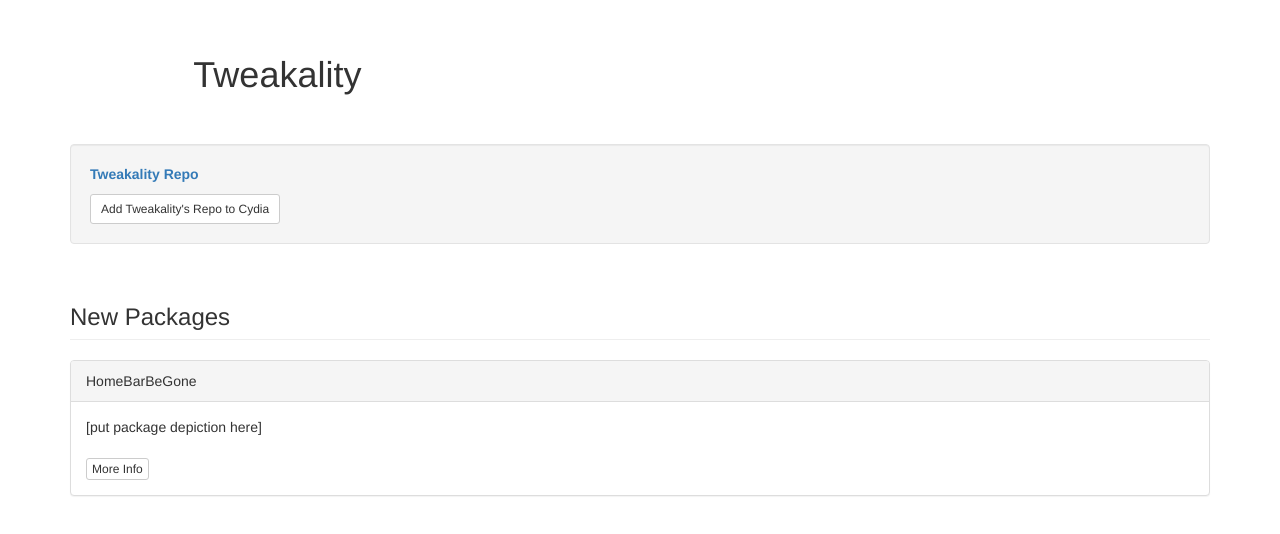
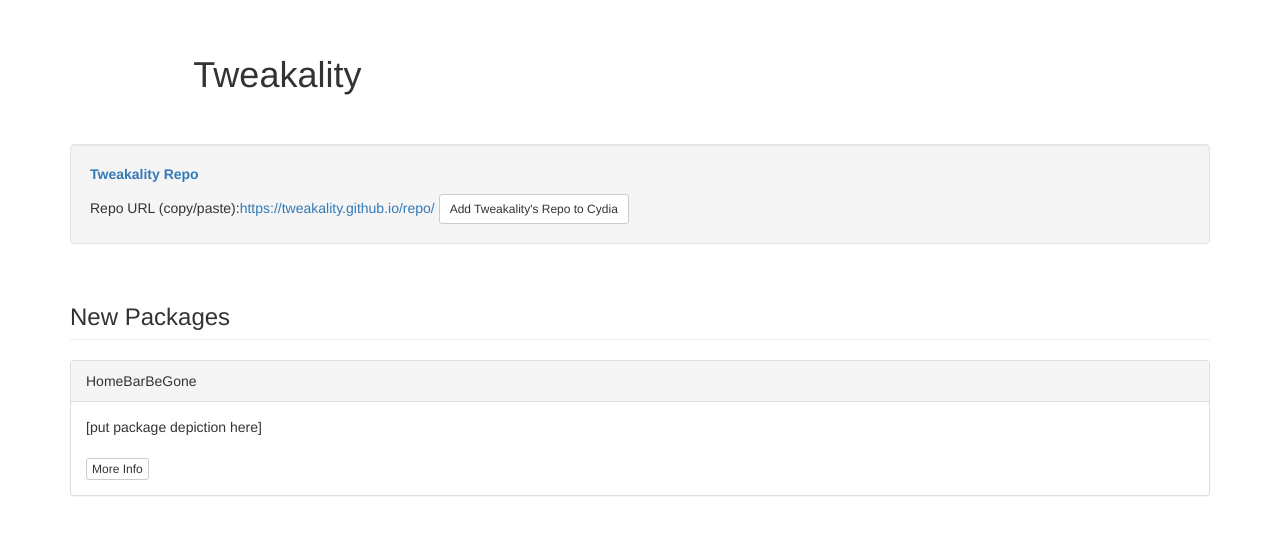
Before and after one commit to Tweakality/repo, a plain HTML site: page index.html in a window 1280 px wide. Drawn offline with nearby package versions, Linux system fonts and the light colour scheme.

Commit message:
Update index.html

```diff
--- a/index.html
+++ b/index.html
@@ -16,6 +16,7 @@
 <div class="container">
 	<div class="well">
 		<p><span class="text-primary"><b>Tweakality Repo</span></b></p>
+		Repo URL (copy/paste):<a href="https://tweakality.github.io/repo/">https://tweakality.github.io/repo/</a>
 		<a class="btn btn-sm btn-default" href="cydia://url/https://cydia.saurik.com/api/share#?source=https://tweakality.github.io/repo/">Add Tweakality's Repo to Cydia</a>
 	</div>
 </div>
```
